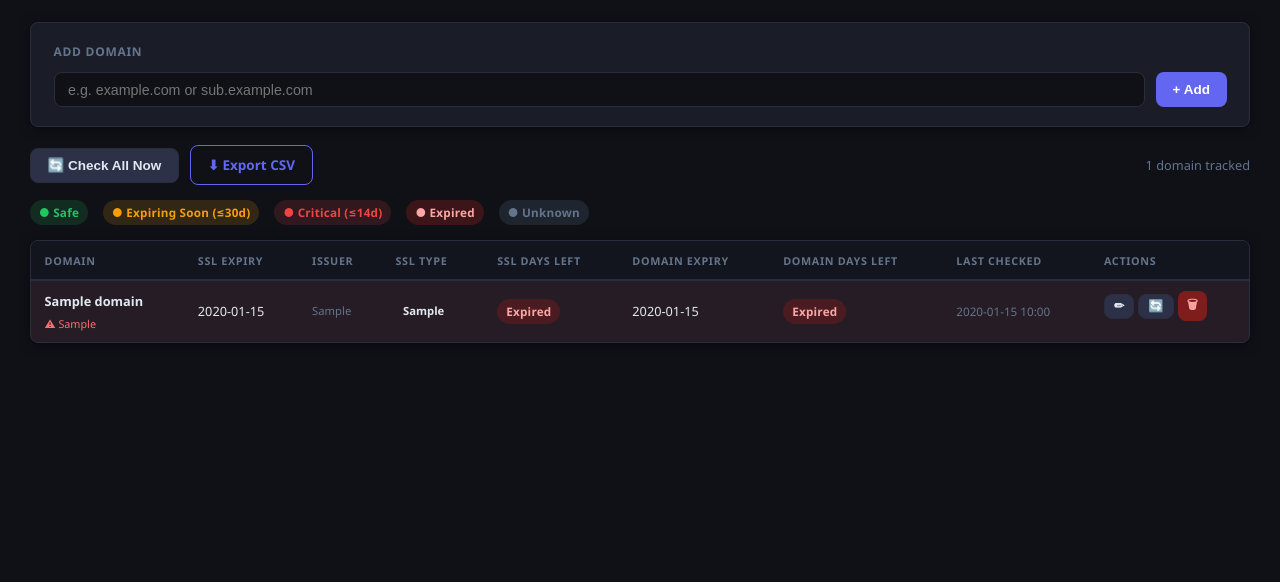
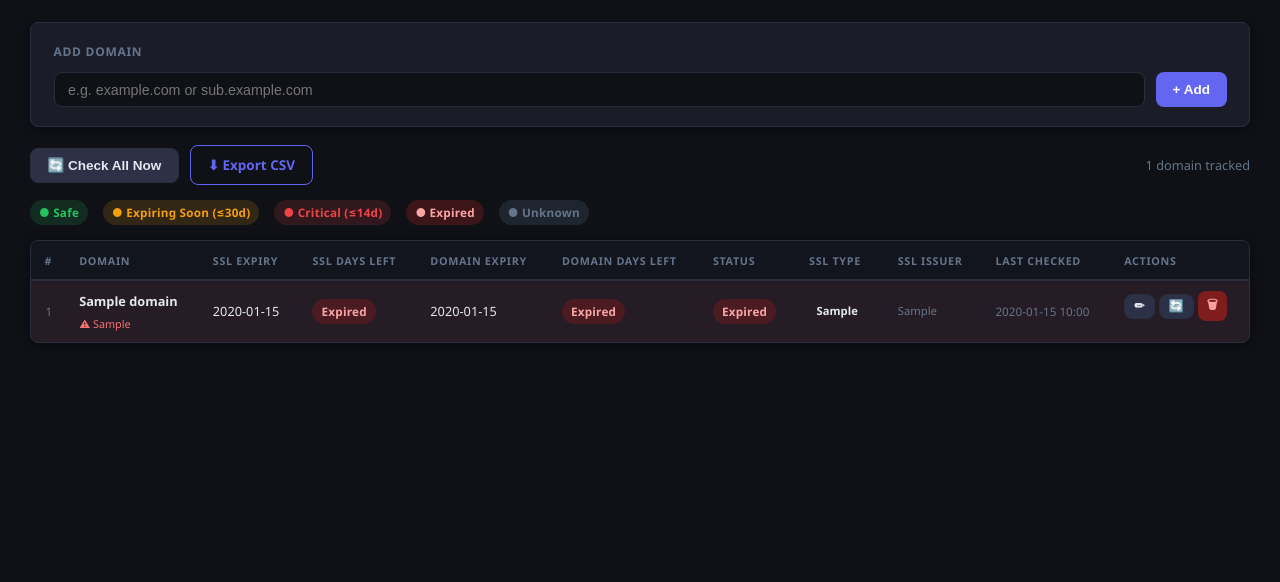
Before and after one commit to ChandanKumarATC/SSL-Tracker-kiro, a FastAPI app: page / in a window 1280 px wide. Shown: the part 65-647 px from the top of the page. Run offline with FastAPI, Linux system fonts and the light colour scheme; tables that the repository leaves empty hold one stand-in row (values such as "Sample post").

Commit message:
Reorder dashboard columns: domain, SSL expiry, SSL days, domain expiry, domain days, status, type, issuer, last checked

```diff
--- a/domain-ssl-tracker/app/static/style.css
+++ b/domain-ssl-tracker/app/static/style.css
@@ -207,6 +207,9 @@ tbody tr:hover { background: rgba(255,255,255,0.03); }
 .domain-name a { font-weight: 600; color: var(--color-text); }
 .domain-name a:hover { color: var(--color-primary); }
 
+/* Row number */
+.row-num { color: var(--color-muted); font-size: 0.78rem; text-align: right; width: 32px; }
+
 /* SSL error message under domain name */
 .ssl-error {
     font-size: 0.72rem;
--- a/domain-ssl-tracker/app/templates/dashboard.html
+++ b/domain-ssl-tracker/app/templates/dashboard.html
@@ -57,13 +57,15 @@
             <table>
                 <thead>
                     <tr>
+                        <th>#</th>
                         <th>Domain</th>
                         <th>SSL Expiry</th>
-                        <th>Issuer</th>
-                        <th>SSL Type</th>
                         <th>SSL Days Left</th>
                         <th>Domain Expiry</th>
                         <th>Domain Days Left</th>
+                        <th>Status</th>
+                        <th>SSL Type</th>
+                        <th>SSL Issuer</th>
                         <th>Last Checked</th>
                         <th>Actions</th>
                     </tr>
@@ -72,7 +74,10 @@
                 {% for d in domains %}
                 <tr class="row-{{ d.ssl_status if d.ssl_status != 'safe' else d.domain_status }}">
 
-                    <!-- Domain Name -->
+                    <!-- 1. Row number -->
+                    <td class="row-num">{{ loop.index }}</td>
+
+                    <!-- 2. Domain Name -->
                     <td class="domain-name">
                         <a href="https://{{ d.domain_name }}" target="_blank" rel="noopener">{{ d.domain_name }}</a>
                         {% if d.ssl_error %}
@@ -80,7 +85,7 @@
                         {% endif %}
                     </td>
 
-                    <!-- SSL Expiry -->
+                    <!-- 3. SSL Expiry Date -->
                     <td>
                         {% if d.ssl_expiry_date %}
                             {{ d.ssl_expiry_date.strftime('%Y-%m-%d') }}
@@ -89,25 +94,7 @@
                         {% endif %}
                     </td>
 
-                    <!-- Issuer -->
-                    <td class="issuer-cell">
-                        {% if d.ssl_issuer %}
-                            <span class="issuer-text" title="{{ d.ssl_issuer }}">{{ d.ssl_issuer }}</span>
-                        {% else %}
-                            <span class="na">—</span>
-                        {% endif %}
-                    </td>
-
-                    <!-- SSL Type -->
-                    <td>
-                        {% if d.ssl_type %}
-                            <span class="badge-type {{ d.ssl_type }}">{{ d.ssl_type }}</span>
-                        {% else %}
-                            <span class="na">—</span>
-                        {% endif %}
-                    </td>
-
-                    <!-- SSL Days Left -->
+                    <!-- 4. SSL Days Remaining -->
                     <td>
                         {% if d.ssl_days is not none %}
                             <span class="badge {{ d.ssl_status }}">
@@ -118,7 +105,7 @@
                         {% endif %}
                     </td>
 
-                    <!-- Domain Expiry -->
+                    <!-- 5. Domain Expiry Date -->
                     <td>
                         {% if d.domain_expiry_date %}
                             {{ d.domain_expiry_date.strftime('%Y-%m-%d') }}
@@ -127,7 +114,7 @@
                         {% endif %}
                     </td>
 
-                    <!-- Domain Days Left -->
+                    <!-- 6. Domain Days Remaining -->
                     <td>
                         {% if d.domain_days is not none %}
                             <span class="badge {{ d.domain_status }}">
@@ -138,7 +125,41 @@
                         {% endif %}
                     </td>
 
-                    <!-- Last Checked -->
+                    <!-- 7. Overall Status -->
+                    <td>
+                        {% set worst = d.ssl_status if d.ssl_status != 'safe' else d.domain_status %}
+                        {% if worst == 'expired' %}
+                            <span class="badge expired">Expired</span>
+                        {% elif worst == 'critical' %}
+                            <span class="badge critical">Critical</span>
+                        {% elif worst == 'warning' %}
+                            <span class="badge warning">Warning</span>
+                        {% elif worst == 'safe' %}
+                            <span class="badge safe">Safe</span>
+                        {% else %}
+                            <span class="badge unknown">Unknown</span>
+                        {% endif %}
+                    </td>
+
+                    <!-- 8. SSL Type -->
+                    <td>
+                        {% if d.ssl_type %}
+                            <span class="badge-type {{ d.ssl_type }}">{{ d.ssl_type }}</span>
+                        {% else %}
+                            <span class="na">—</span>
+                        {% endif %}
+                    </td>
+
+                    <!-- 9. SSL Issuer -->
+                    <td class="issuer-cell">
+                        {% if d.ssl_issuer %}
+                            <span class="issuer-text" title="{{ d.ssl_issuer }}">{{ d.ssl_issuer }}</span>
+                        {% else %}
+                            <span class="na">—</span>
+                        {% endif %}
+                    </td>
+
+                    <!-- 10. Last Checked -->
                     <td class="last-checked">
                         {% if d.last_checked %}
                             {{ d.last_checked.strftime('%Y-%m-%d %H:%M') }}
@@ -147,7 +168,7 @@
                         {% endif %}
                     </td>
 
-                    <!-- Actions -->
+                    <!-- 11. Actions -->
                     <td class="actions">
                         <!-- Edit button → opens modal -->
                         <button
```
